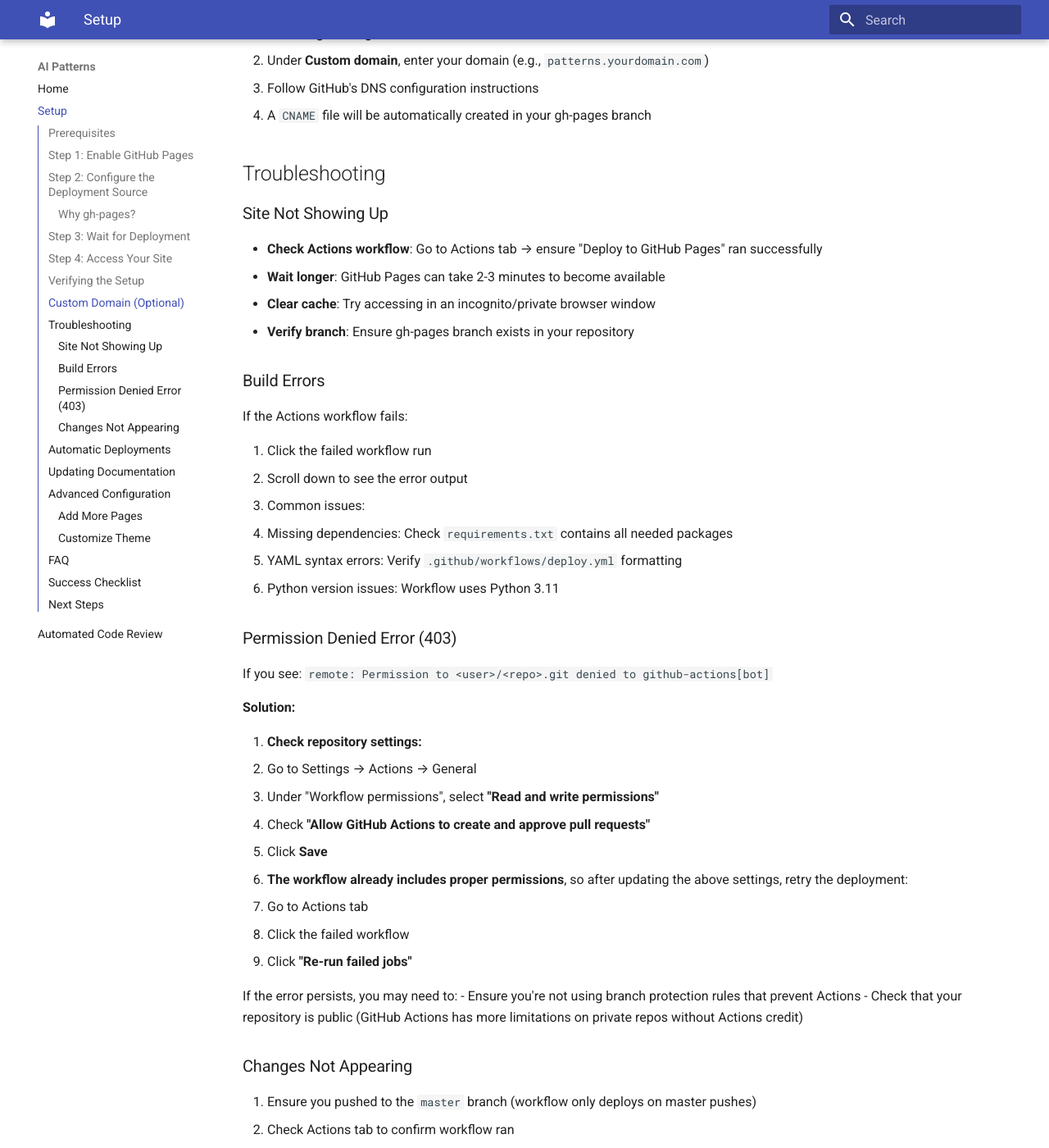
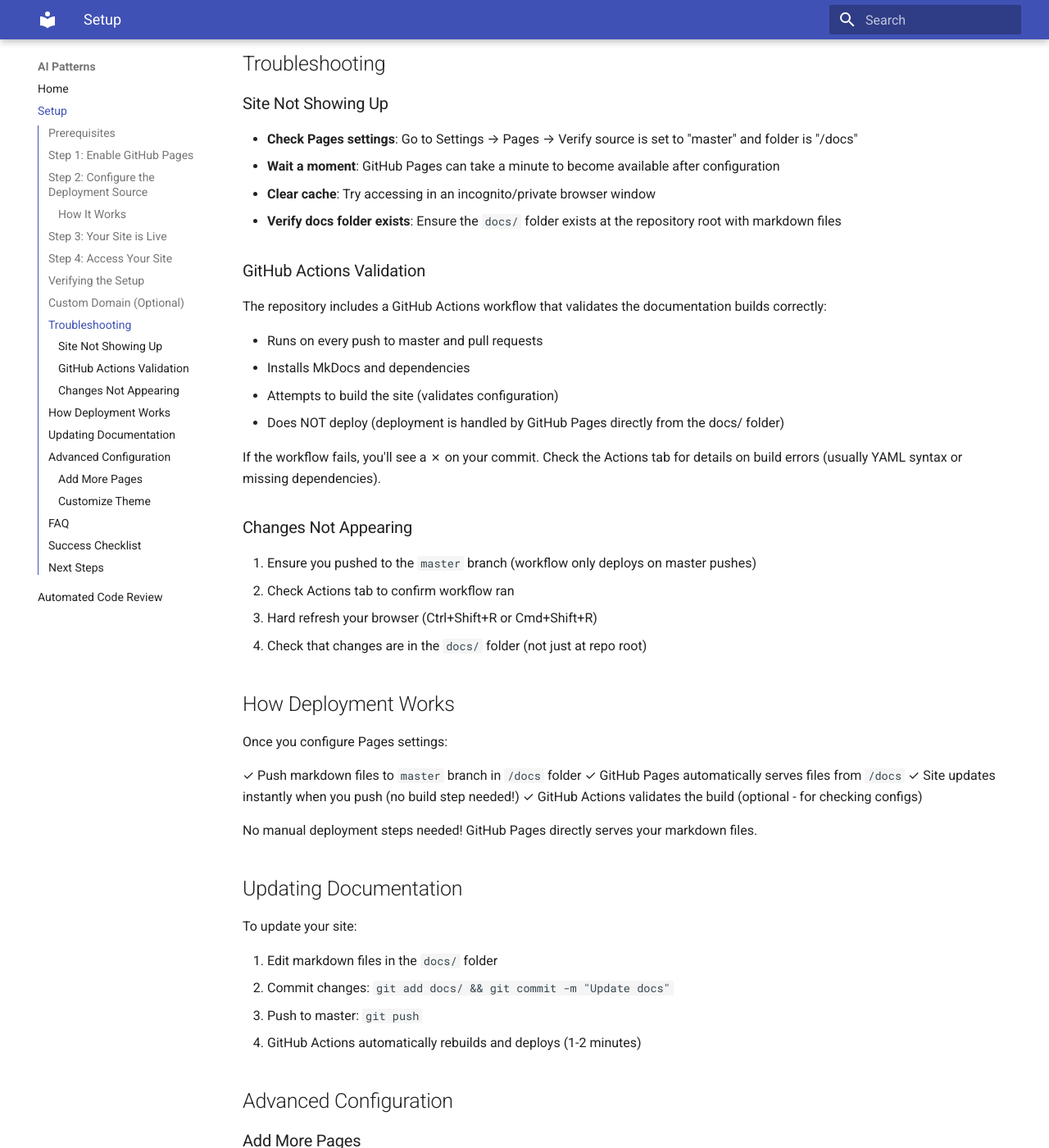
Before and after one commit to bdfinst/ai-patterns, an MkDocs documentation site: the page built from docs/setup.md, in a window 1280 px wide and 1400 px high, scrolled down 1734 px. Shown: the whole window at 82% size. Built offline with MkDocs 1.6.1 and Material for MkDocs 9.7.7, drawn with Linux system fonts in a browser that asks for light colours; some of the changed text lies outside the part shown.

Commit message:
Simplify GitHub Pages setup - deploy directly from master/docs
- Removed peaceiris gh-pages deployment action
- Workflow now only validates documentation builds
- GitHub Pages serves files directly from /docs folder on master branch
- Updated setup guides to reflect simpler 2-step configuration
- Updated README with instant deployment explanation
- No separate gh-pages branch or complex deployment needed

Configuration: Settings → Pages → Branch: master, Folder: /docs

Co-Authored-By: Claude Haiku 4.5 <noreply@anthropic.com>

```diff
--- a/docs/setup.md
+++ b/docs/setup.md
@@ -18,25 +18,21 @@ This guide walks you through configuring GitHub Pages to deploy your AI Patterns
 In the **Pages** settings:
 
 1. Under **"Build and deployment"** section:
-   - **Source**: Select **Deploy from a branch** (this is the default)
-   - **Branch**: Select **gh-pages** from the dropdown
-   - **Folder**: Keep as **/ (root)** (the default)
+   - **Source**: Select **Deploy from a branch**
+   - **Branch**: Select **master**
+   - **Folder**: Select **/docs** (important!)
 
 2. Click **Save**
 
-### Why gh-pages?
+### How It Works
 
-The GitHub Actions workflow automatically pushes built content to the `gh-pages` branch. This separates your source code (master branch) from your deployed site (gh-pages branch).
+Your documentation source files (markdown) live in the `docs/` folder on the master branch. GitHub Pages directly serves these files as your website. No separate branch needed!
 
-## Step 3: Wait for Deployment
+## Step 3: Your Site is Live
 
-1. Go to the **Actions** tab in your repository
-2. You should see a workflow run:
-   - First run: "Deploy to GitHub Pages"
-   - It will build your docs and deploy them
-   - Look for a ✓ (check mark) to indicate success
+GitHub Pages automatically deploys your site! That's it. No deployment step needed.
 
-The deployment typically takes 1-2 minutes.
+The site is served directly from the `/docs` folder in your master branch.
 
 ## Step 4: Access Your Site
 
@@ -68,42 +64,21 @@ If you want to use a custom domain:
 
 ### Site Not Showing Up
 
-- **Check Actions workflow**: Go to Actions tab → ensure "Deploy to GitHub Pages" ran successfully
-- **Wait longer**: GitHub Pages can take 2-3 minutes to become available
+- **Check Pages settings**: Go to Settings → Pages → Verify source is set to "master" and folder is "/docs"
+- **Wait a moment**: GitHub Pages can take a minute to become available after configuration
 - **Clear cache**: Try accessing in an incognito/private browser window
-- **Verify branch**: Ensure gh-pages branch exists in your repository
+- **Verify docs folder exists**: Ensure the `docs/` folder exists at the repository root with markdown files
 
-### Build Errors
+### GitHub Actions Validation
 
-If the Actions workflow fails:
+The repository includes a GitHub Actions workflow that validates the documentation builds correctly:
 
-1. Click the failed workflow run
-2. Scroll down to see the error output
-3. Common issues:
-   - Missing dependencies: Check `requirements.txt` contains all needed packages
-   - YAML syntax errors: Verify `.github/workflows/deploy.yml` formatting
-   - Python version issues: Workflow uses Python 3.11
+- Runs on every push to master and pull requests
+- Installs MkDocs and dependencies
+- Attempts to build the site (validates configuration)
+- Does NOT deploy (deployment is handled by GitHub Pages directly from the docs/ folder)
 
-### Permission Denied Error (403)
-
-If you see: `remote: Permission to <user>/<repo>.git denied to github-actions[bot]`
-
-**Solution:**
-
-1. **Check repository settings:**
-   - Go to Settings → Actions → General
-   - Under "Workflow permissions", select **"Read and write permissions"**
-   - Check **"Allow GitHub Actions to create and approve pull requests"**
-   - Click **Save**
-
-2. **The workflow already includes proper permissions**, so after updating the above settings, retry the deployment:
-   - Go to Actions tab
-   - Click the failed workflow
-   - Click **"Re-run failed jobs"**
-
-If the error persists, you may need to:
-- Ensure you're not using branch protection rules that prevent Actions
-- Check that your repository is public (GitHub Actions has more limitations on private repos without Actions credit)
+If the workflow fails, you'll see a ✗ on your commit. Check the Actions tab for details on build errors (usually YAML syntax or missing dependencies).
 
 ### Changes Not Appearing
 
@@ -112,16 +87,16 @@ If the error persists, you may need to:
 3. Hard refresh your browser (Ctrl+Shift+R or Cmd+Shift+R)
 4. Check that changes are in the `docs/` folder (not just at repo root)
 
-## Automatic Deployments
+## How Deployment Works
 
-Once enabled, the workflow automatically:
+Once you configure Pages settings:
 
-✓ Runs when you push to `master`
-✓ Builds your documentation with MkDocs
-✓ Deploys to GitHub Pages (gh-pages branch)
-✓ Takes 1-2 minutes from push to live site
+✓ Push markdown files to `master` branch in `/docs` folder
+✓ GitHub Pages automatically serves files from `/docs`
+✓ Site updates instantly when you push (no build step needed!)
+✓ GitHub Actions validates the build (optional - for checking configs)
 
-No manual deployment steps needed!
+No manual deployment steps needed! GitHub Pages directly serves your markdown files.
 
 ## Updating Documentation
 
```
Also changed, not shown: GITHUB_PAGES_SETUP.md (added, +60 -0 lines), README.md (+6 -6 lines), 1 other file.
